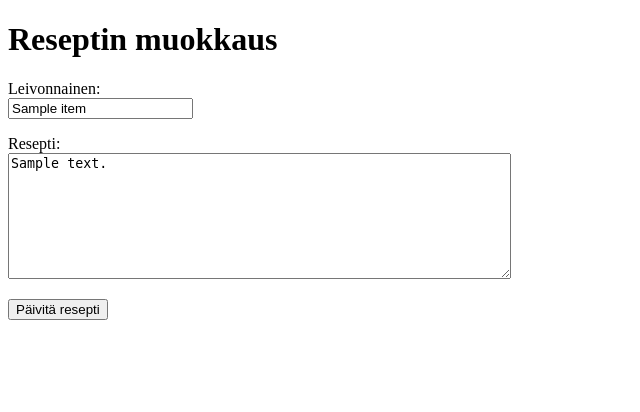
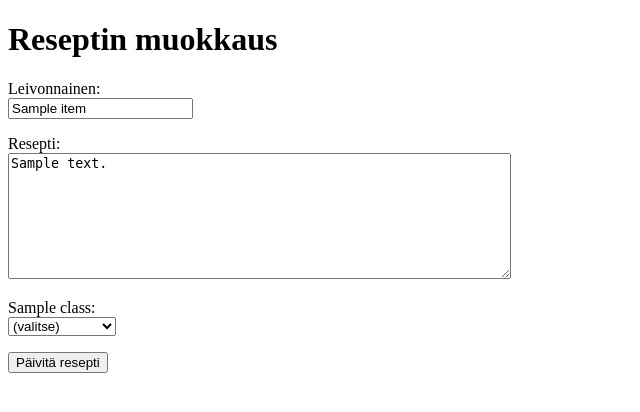
Before and after one commit to onnanna/leivontareseptit, a Flask app: template templates/edit_item.html in a window 1280 px wide. Shown: the top 412 px of the page, without its empty margins (0-640 px from the left). Run offline with Flask 3, Linux system fonts and the light colour scheme; the template is opened without the code that fills it: most values are stand-ins (such as "Sample title", 1, 10 or a date in 2020).

Commit message:
Add classes to edit page

```diff
--- a/app.py
+++ b/app.py
@@ -81,7 +81,15 @@ def edit_item(item_id):
         abort(404)
     if item["user_id"] != session["user_id"]:
         abort(403)
-    return render_template("edit_item.html", item=item)
+
+    all_classes = items.get_all_classes()
+    classes = {}
+    for my_class in all_classes:
+        classes[my_class] = ""
+    for entry in items.get_classes(item_id):
+        classes[entry["title"]] = entry["value"]
+
+    return render_template("edit_item.html", item=item, classes=classes, all_classes=all_classes)
 
 @app.route("/remove_item/<int:item_id>", methods=["GET", "POST"])
 def remove_item(item_id):
@@ -119,7 +127,13 @@ def update_item():
     if not description or len(description) > 1000:
         abort(403)
 
-    items.update_item(item_id, title, description)
+    classes = []
+    for entry in request.form.getlist("classes"):
+        if entry:
+            parts = entry.split(":")
+            classes.append((parts[0], parts[1]))
+
+    items.update_item(item_id, title, description, classes)
 
     return redirect("/item/" + str(item_id))
 
--- a/templates/edit_item.html
+++ b/templates/edit_item.html
@@ -18,6 +18,22 @@
     </p>
 
    <input type="hidden" name="item_id" value="{{ item.id }}" />
+    {% for class in all_classes %}
+    <p>
+      {{ class }}: <br />
+      <select name="classes">
+        <option value="">(valitse)</option>
+      {% for option in all_classes[class] %}
+        {% if classes[class] == option %}
+        <option value="{{ class }}:{{ option }}" selected>{{ option }}</option>
+        {% else %}
+        <option value="{{ class }}:{{ option }}">{{ option }}</option>
+        {% endif %}
+      {% endfor %}
+      </select>
+    </p>
+    {% endfor %}
+
    <input type="submit" value="Päivitä resepti" />
   </form>
 </body>
```
Also changed, not shown: items.py (+8 -1 lines).
